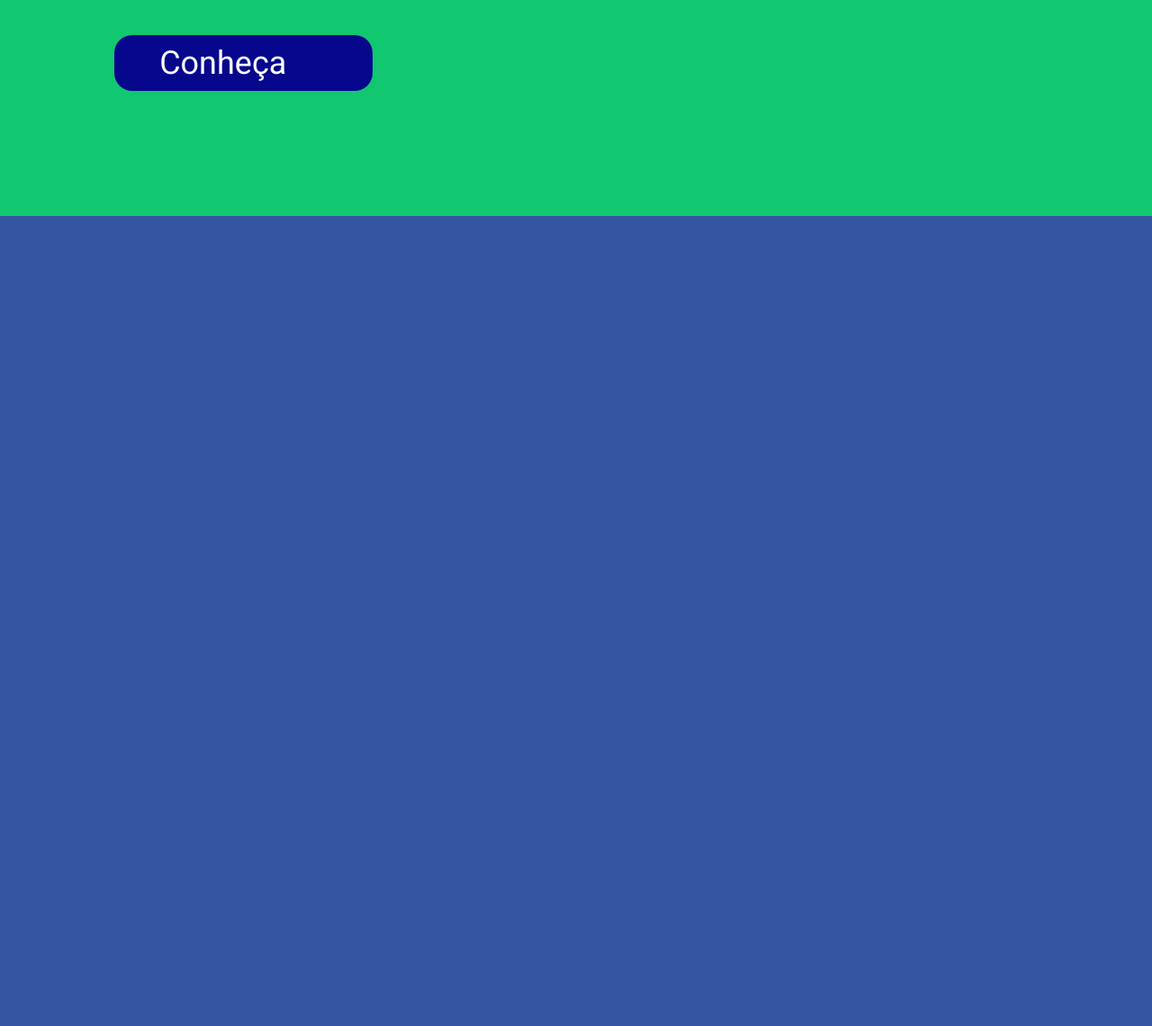
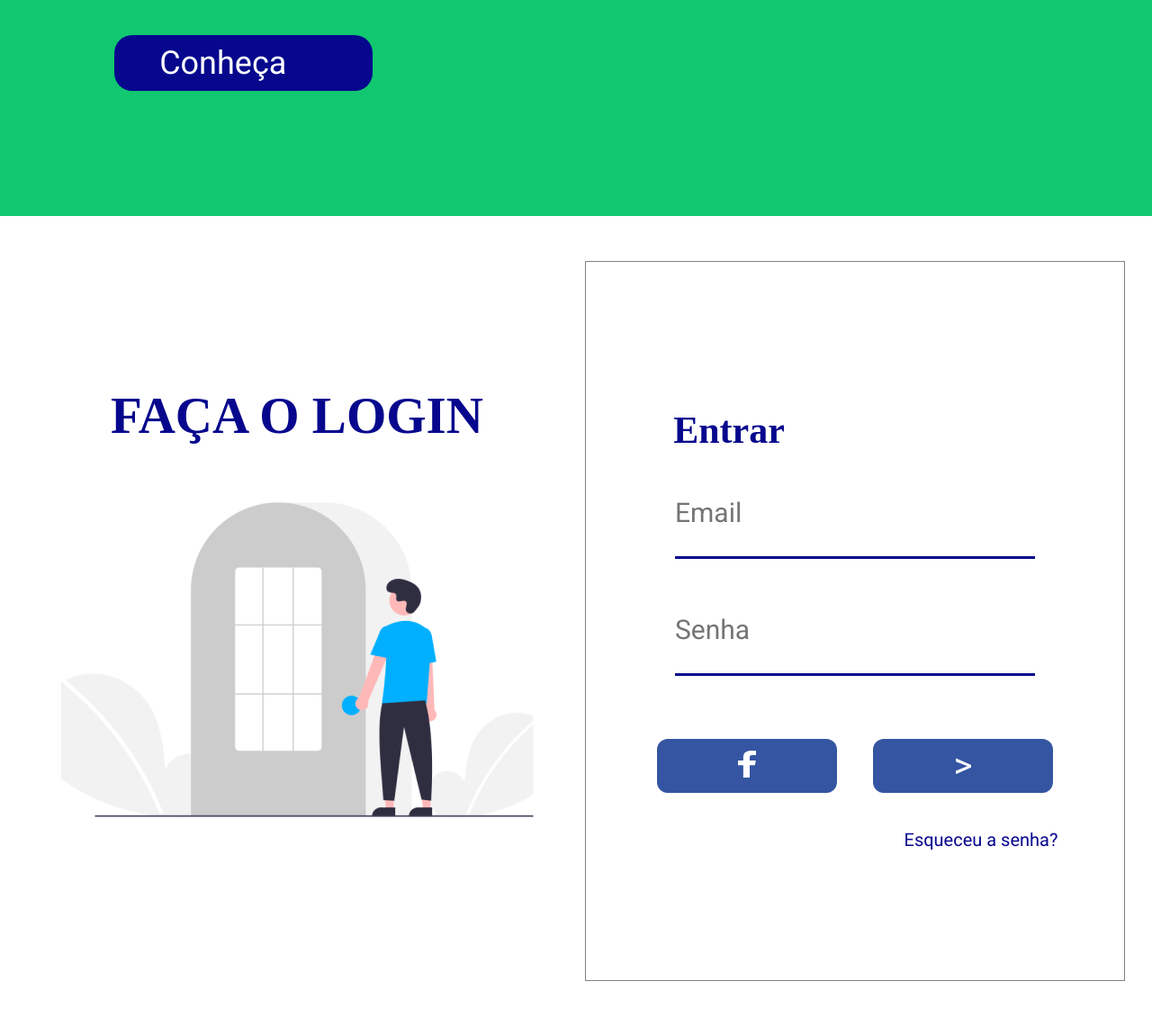
Before and after one commit to Fernnandez/Riquinho, a PHP site: page /view/index.html in a window 1280 px wide. Shown: the part 2160-3300 px from the top of the page at 90% size. Before the commit the page ends 2400 px from the top, so only its background shows below. Run offline with PHP 8.4, Linux system fonts and the light colour scheme.

Commit message:
#16 criação inicial da tela de login

```diff
--- a/public/css/home.css
+++ b/public/css/home.css
@@ -58,6 +58,7 @@ embed {
 	justify-content: space-between;
 	gap: 20px;
 }
+
 #bemVindo {
 	background-color: var(--azul-claro);
 }
@@ -67,3 +68,101 @@ embed {
 #saibaTudo {
 	background-color: var(--verde);
 }
+
+.login{
+	width: 100%;
+	height: 900px;
+	/* border: 2px solid red; */
+	padding: 20px;
+
+	display: flex;
+	justify-content: space-around;
+	align-items: center;
+	flex-direction: row;
+}
+
+.info-login{
+	width: 600px;
+	height: 800px;
+	/* border: 2px solid green; */
+	display: flex;
+	justify-content: center;
+	align-items: center;
+	flex-direction: column;
+}
+
+.titulo-login{
+font-family: Poppins;
+font-style: normal;
+font-weight: bold;
+font-size: 57px;
+line-height: 85px;
+color: #06078D;
+}
+
+.form-login{
+	width: 600px;
+	height: 800px;
+	 border: 0.5px solid gray;
+	display: flex;
+	justify-content: center;
+	align-items: center;
+	flex-direction: column;
+	padding: 20px;
+}
+
+.titulo-form-login{
+font-family: Poppins;
+font-style: normal;
+font-weight: bold;
+font-size: 42px;
+line-height: 85px;
+color: #06078D;
+margin-right: 280px;
+}
+
+.form-bnt{
+	width: 200px;
+	height: 60px;
+	background-color: #3555A2;
+	border-radius: 12px;
+	color: white;
+	font-size: 40px;
+	border: none;
+	cursor: pointer;
+	margin: 20px;
+}
+.form-rec-senha{
+	font-size: 20px;
+	color: #06078D;
+	margin-right: -280px;
+}
+
+.btns-form-list{
+	/* border: 2px solid blue; */
+	display: flex;
+	justify-content: space-around;
+	align-items: center;
+	flex-direction: row;
+	padding: 20px;
+}
+
+input{
+	width: 400px;
+	height: 100px;
+	border-bottom: 3px solid #06078D;
+	border-top: none;
+	border-left: none;
+	border-right: none;
+	font-size: 30px;
+	color: gray;
+	outline: none;
+    margin-bottom: 30px;
+}
+
+.form-from-login{
+	display: flex;
+	justify-content: center;
+	align-items: center;
+	flex-direction: column;
+}
--- a/public/css/styles.css
+++ b/public/css/styles.css
@@ -58,3 +58,7 @@
 	width: 22px;
 	height: 22px;
 }
+
+a{
+	cursor: pointer;
+}
--- a/src/view/index.html
+++ b/src/view/index.html
@@ -128,5 +128,26 @@
 				<embed src="../../public/assets/alura.svg" alt="" />
 			</section>
 		</main>
+		<section class="login">
+			<div class="info-login">
+				<h1 class="titulo-login">FAÇA O LOGIN</h1>
+				<img src="../../public/assets/usuario-frente-porta.png" alt="homem olhando para uma porta" class="img-login">
+			</div>
+			<div class="form-login">
+				<h2 class="titulo-form-login">Entrar</h2>
+				<form action="#" class="form-from-login">
+					<input type="text" placeholder="Email" required>
+					<input type="password" placeholder="Senha" required>
+
+					<div class="btns-form-list">
+						<button class="form-bnt">
+							<img src="../../public/assets/Vector.png" alt="Icone Facebook">
+												</button>
+												<button class="form-bnt">></button>
+											</div>
+				</form>
+				<p class="form-rec-senha">Esqueceu a senha?</p>
+			</div>
+		</section>
 	</body>
 </html>
```
Also changed, not shown: public/assets/Group 26.png (added), public/assets/Vector.png (added), public/assets/usuario-frente-porta.png (added).
